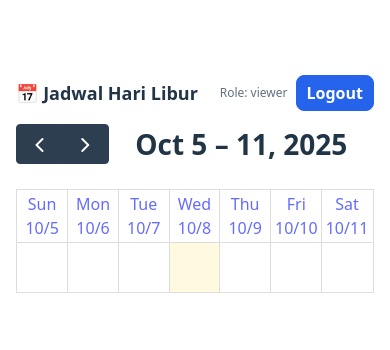
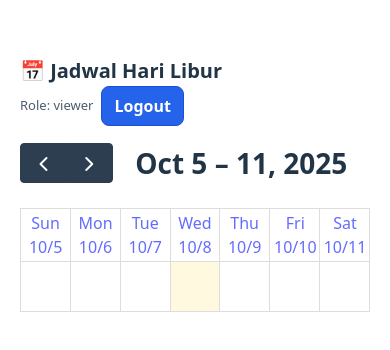
Before and after one commit to untrustedperson/jadwal-libur, a React (Vite) app: page /calendar in a window 390 px wide. Shown: the part 238-588 px from the top of the page. Built offline with nearby package versions, Linux system fonts and the light colour scheme; no server answers; the database is empty.

Commit message:
fix mobile

```diff
--- a/src/calendar.tsx
+++ b/src/calendar.tsx
@@ -1,11 +1,18 @@
-import { useEffect, useState } from "react";
+import React, { useState, useEffect } from "react";
 import { useNavigate } from "react-router-dom";
 import { signOut } from "firebase/auth";
 import { auth, db } from "./firebaseConfig";
 import FullCalendar from "@fullcalendar/react";
 import dayGridPlugin from "@fullcalendar/daygrid";
 import interactionPlugin from "@fullcalendar/interaction";
-import { collection, addDoc, getDocs, deleteDoc, doc, updateDoc } from "firebase/firestore";
+import {
+  collection,
+  addDoc,
+  getDocs,
+  deleteDoc,
+  doc,
+  updateDoc,
+} from "firebase/firestore";
 
 interface CalendarEvent {
   id?: string;
@@ -19,26 +26,23 @@ export default function Calendar({ canEdit }: { canEdit: boolean }) {
   const navigate = useNavigate();
   const eventsCollection = collection(db, "events");
 
-  // ===== Logout =====
   async function handleLogout() {
     try {
       await signOut(auth);
       localStorage.removeItem("role");
       navigate("/login");
     } catch (e) {
-      console.error("Logout error:", e);
+      console.error("logout error:", e);
     }
   }
 
-  // ===== Load events =====
+  // 🔄 load event dari Firestore
   useEffect(() => {
     loadEvents();
   }, []);
 
   async function loadEvents() {
     try {
-      // Tambahkan di awal setiap fungsi CRUD
-
       const snap = await getDocs(eventsCollection);
       const data = snap.docs.map((d) => ({
         id: d.id,
@@ -50,19 +54,13 @@ export default function Calendar({ canEdit }: { canEdit: boolean }) {
     }
   }
 
-  // ===== Create =====
+  // ➕ CREATE
   async function handleDateClick(info: any) {
-    // Tambahkan di awal setiap fungsi CRUD
-    if (!canEdit) {
-      alert("Akses ditolak: hanya admin atau dev yang bisa mengubah kalender!");
-      return;
-    }
-
     if (!canEdit) return;
 
-    // Gunakan prompt yang lebih stabil di mobile
+    // Gunakan prompt yang kompatibel dengan mobile
     const title = window.prompt("Masukkan keterangan hari libur:");
-    if (!title?.trim()) return;
+    if (!title || title.trim() === "") return;
 
     try {
       await addDoc(eventsCollection, {
@@ -76,17 +74,15 @@ export default function Calendar({ canEdit }: { canEdit: boolean }) {
     }
   }
 
-  // ===== Update =====
+  // ✏️ UPDATE
   async function handleEventClick(info: any) {
-    // Tambahkan di awal setiap fungsi CRUD
-    if (!canEdit) {
-      alert("Akses ditolak: hanya admin atau dev yang bisa mengubah kalender!");
-      return;
-    }
+    if (!canEdit) return;
 
-    if (!canEdit) return;
-    const newTitle = window.prompt("Ubah nama hari libur:", info.event.title);
-    if (!newTitle?.trim()) return;
+    const newTitle = window.prompt(
+      "Ubah nama hari libur:",
+      info.event.title
+    );
+    if (!newTitle || newTitle.trim() === "") return;
 
     try {
       const ref = doc(db, "events", info.event.id);
@@ -97,13 +93,8 @@ export default function Calendar({ canEdit }: { canEdit: boolean }) {
     }
   }
 
-  // ===== Delete =====
+  // ❌ DELETE
   async function deleteEventById(eventId: string) {
-    // Tambahkan di awal setiap fungsi CRUD
-    if (!canEdit) {
-      alert("Akses ditolak: hanya admin atau dev yang bisa mengubah kalender!");
-      return;
-    }
     if (!canEdit) return;
     try {
       await deleteDoc(doc(db, "events", eventId));
@@ -113,15 +104,12 @@ export default function Calendar({ canEdit }: { canEdit: boolean }) {
     }
   }
 
-  // ===== Custom Event Content (tombol hapus) =====
+  // 🗓️ Event Content (delete btn fix for mobile)
   function renderEventContent(arg: any) {
-    const onDelete = async (e: any) => {
+    const onDelete = async (
+      e: React.MouseEvent<HTMLButtonElement> | React.TouchEvent<HTMLButtonElement>
+    ) => {
       e.stopPropagation();
-      // Tambahkan di awal setiap fungsi CRUD
-      if (!canEdit) {
-      alert("Akses ditolak: hanya admin atau dev yang bisa mengubah kalender!");
-      return;
-    }
       if (!canEdit) return;
       const ok = window.confirm(`Hapus "${arg.event.title}"?`);
       if (!ok) return;
@@ -130,7 +118,6 @@ export default function Calendar({ canEdit }: { canEdit: boolean }) {
 
     return (
       <div
-        onTouchStart={(e) => e.stopPropagation()} // cegah tap double trigger
         style={{
           display: "flex",
           justifyContent: "space-between",
@@ -141,7 +128,7 @@ export default function Calendar({ canEdit }: { canEdit: boolean }) {
         <span
           style={{
             fontSize: "14px",
-            fontWeight: 500,
+            fontWeight: "500",
             overflow: "hidden",
             textOverflow: "ellipsis",
             whiteSpace: "nowrap",
@@ -150,17 +137,17 @@ export default function Calendar({ canEdit }: { canEdit: boolean }) {
         >
           {arg.event.title}
         </span>
+
         {canEdit && (
           <button
-            onClick={onDelete}
-            onTouchEnd={onDelete} // ✅ tambah dukungan tap mobile
+            onClick={onDelete as any}
+            onTouchStart={onDelete as any} // 🟢 tambahkan ini agar bisa di-tap di mobile
             style={{
               background: "transparent",
               border: "none",
-              fontSize: 16,
+              fontSize: 18,
               cursor: "pointer",
               padding: 4,
-              color: "red",
             }}
           >
             🗑️
@@ -171,27 +158,29 @@ export default function Calendar({ canEdit }: { canEdit: boolean }) {
   }
 
   return (
-    <div style={{ padding: 16 }}>
-      {/* Header / Logout */}
+    <div style={{ padding: 20, maxWidth: 800, margin: "0 auto" }}>
+      {/* Header bar */}
       <div
         style={{
           display: "flex",
           justifyContent: "space-between",
           alignItems: "center",
-          marginBottom: 12,
+          marginBottom: 16,
+          flexWrap: "wrap",
         }}
       >
-        <h2 style={{ margin: 0, fontSize: 18 }}>📅 Jadwal Hari Libur</h2>
+        <h2 style={{ margin: 0, fontSize: 20 }}>📅 Jadwal Hari Libur</h2>
+
         <div style={{ display: "flex", alignItems: "center", gap: 8 }}>
-          <span style={{ fontSize: 12, opacity: 0.7 }}>
+          <span style={{ fontSize: 13, opacity: 0.8 }}>
             Role: {localStorage.getItem("role") || "viewer"}
           </span>
           <button
             onClick={handleLogout}
             style={{
-              padding: "6px 10px",
+              padding: "8px 12px",
               borderRadius: 8,
-              border: "1px solid #2563eb",
+              border: "1px solid #1d4ed8",
               background: "#2563eb",
               color: "#fff",
               fontWeight: 600,
@@ -203,7 +192,7 @@ export default function Calendar({ canEdit }: { canEdit: boolean }) {
         </div>
       </div>
 
-      {/* Kalender */}
+      {/* Calendar */}
       <FullCalendar
         plugins={[dayGridPlugin, interactionPlugin]}
         initialView={window.innerWidth < 600 ? "dayGridWeek" : "dayGridMonth"}
@@ -215,14 +204,8 @@ export default function Calendar({ canEdit }: { canEdit: boolean }) {
         events={events}
         height="auto"
         eventContent={renderEventContent}
-        dateClick={(info) => {
-          // ✅ buat tap lebih responsif di mobile
-          setTimeout(() => handleDateClick(info), 100);
-        }}
-        eventClick={(info) => {
-          // ✅ buat tap lebih responsif di mobile
-          setTimeout(() => handleEventClick(info), 100);
-        }}
+        dateClick={handleDateClick}
+        eventClick={handleEventClick}
       />
     </div>
   );
```
